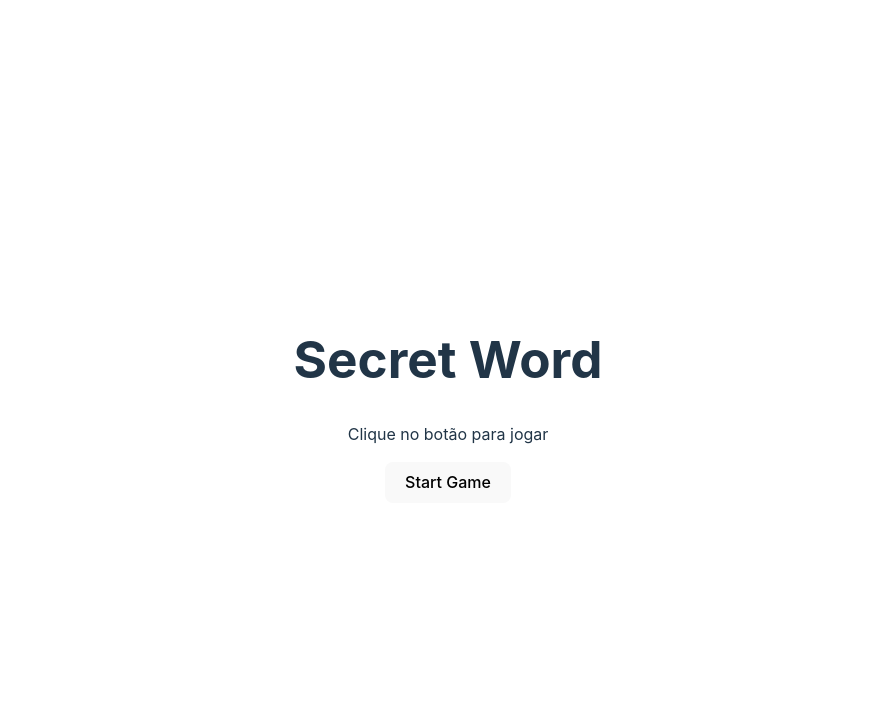
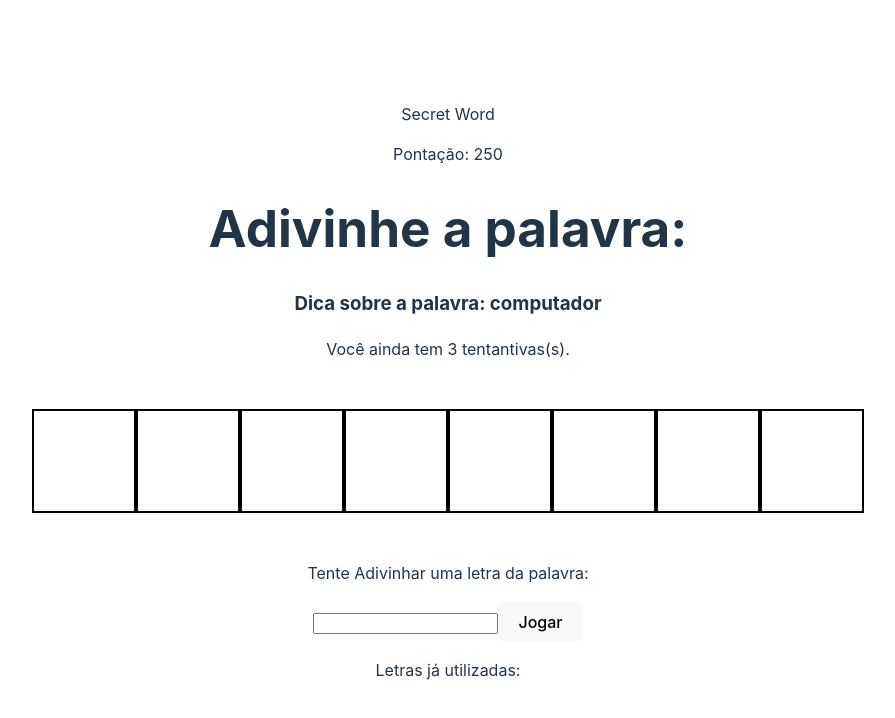
Before and after one commit to gaabiceranto/Secret-Word-Game, a React (Vite) app: page / in a window 1280 px wide. Shown: the top 718 px of the page, without its empty margins (192-1087 px from the left). Built offline with nearby package versions, Linux system fonts and the light colour scheme.

Commit message:
Condições de vitória

```diff
--- a/src/App.jsx
+++ b/src/App.jsx
@@ -32,9 +32,9 @@ function App() {
   const [guessedLetters, setGuessedLetters]= useState([])
   const[wrongLetters, setWrongLetters] = useState([])
   const[guesses,setGuesses] = useState(3)
-  const [score,setScore] = useState(0)
+  const [score,setScore] = useState(50)
 
-  const pickWordAndCategory = () => {
+  const pickWordAndCategory = useCallback(() => {
     // pick a random category
     const categories = Object.keys(words)
     const category = categories [Math.floor(Math.random() * Object.keys(categories).length)]
@@ -45,9 +45,13 @@ function App() {
     console.log(word)
 
     return {word,category}
-  }
+  },[words])
 
-  const startGame = () =>{
+  const startGame = useCallback(() =>{
+    // clear all letters
+    clearLetterStates()
+
+
     //pick word and pick category
     const {word, category} = pickWordAndCategory()
 
@@ -69,7 +73,7 @@ function App() {
 
     setGameStage(stages[1].name)
 
-  }
+  },[pickWordAndCategory])
 
   const verifyLetter = (letter) => {
 
@@ -93,12 +97,30 @@ function App() {
         setWrongLetters((actualWrongLetters) => [
           ...actualWrongLetters,
           normalizedLetter,
-      ])}
+      ])
+      setGuesses((actualGuesses) => actualGuesses -1)
+    }
 
-      setGuesses((actualGuesses) => actualGuesses -1)
+
 
   }
 
+//check win condition
+useEffect(() => {
+  const uniqueLetters = [...new Set(letters)];
+
+  console.log(uniqueLetters);
+  console.log(guessedLetters);
+
+  // win condition
+  if (guessedLetters.length === uniqueLetters.length) {
+    // add score
+    setScore((actualScore) => (actualScore += 100));
+
+    // restart game with new word
+    startGame();
+  }
+}, [guessedLetters, letters, startGame]);
 
   const clearLetterStates = () =>{
     setGuessedLetters([]);
@@ -135,7 +157,7 @@ function App() {
           guesses = {guesses}
           score = {score}
           />}
-      {gameStage == "end" && <GameOver retry = {retry}/>}
+      {gameStage == "end" && <GameOver retry = {retry} score={score}/>}
     </div>
   )
 }
--- a/src/components/GameOver.jsx
+++ b/src/components/GameOver.jsx
@@ -1,9 +1,10 @@
 import React from 'react'
 
-export default function GameOver({retry}) {
+export default function GameOver({retry,score}) {
   return (
     <>
-    <div>GameOver</div>
+    <h1>Fim de jogo!</h1>
+    <p>A sua pontuação foi {score}</p>
     <button onClick={retry}> Reiniciar </button>
     </>
   )
```
